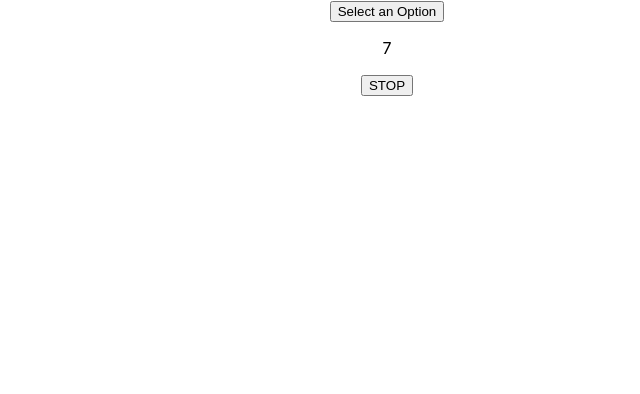
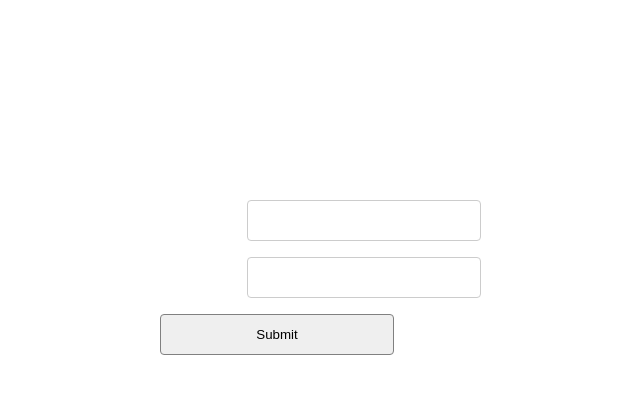
Before and after one commit to Prudhvi-2001/React-, a React (Create React App) app: page / in a window 1280 px wide. Shown: the top 394 px of the page, without its empty margins (253-893 px from the left). Built offline with nearby package versions, Linux system fonts and the light colour scheme.

Commit message:
Added some concepts

```diff
--- a/src/App.js
+++ b/src/App.js
@@ -9,6 +9,12 @@ import ConditionalRendering from './components/ConditionalRendering';
 import UseRefDemo from './components/UseRefDemo';
 import DetailedRef from './components/DetailedRef';
 import UseEffect1 from './components/UseEffect1';
+import FunctionComponentA from './components/FunctionComponentA';
+import ErrorBoundary from './components/ErrorBoundary';
+import TryCatch from './components/TryCatch';
+import FRParent from './components/FRParent';
+import RefForm from './Example/RefForm';
+import Input from './Example/Input';
 export const userContext=createContext();
 function App() {
   return (
@@ -20,8 +26,15 @@ function App() {
       {/* <Form/> */}
       {/* <ConditionalRendering/> */}
       {/* <UseRefDemo/> */}
-      <DetailedRef/>
-      <UseEffect1/>
+      {/* <DetailedRef/>
+      <UseEffect1/> */}
+      {/* <FunctionComponentA/>
+      <ErrorBoundary/>
+      <TryCatch/> */}
+      {/* <FRParent/> */}
+      <RefForm/>
+      {/* <Input/> */}
+      {/* <UseRefDemo/> */}
     </div>
   );
 }
--- /dev/null
+++ b/src/Example/Input.jsx
@@ -0,0 +1,13 @@
+import React ,{createRef,useEffect}from 'react'
+import './ref.css'
+const Input=(props)=>{
+  const {onchange,id,...data}=props;
+  return(
+    <>
+    {/* <input {...data} onchange={onchange}/> */}
+
+
+    </>
+  )
+}
+export default Input
--- /dev/null
+++ b/src/Example/RefForm.jsx
@@ -0,0 +1,47 @@
+import React, { useState } from 'react'
+import Input from './Input'
+import './ref.css'
+function RefForm() {
+    const [values,setValues]=useState({
+        fullname:'',
+        password:'',
+    })
+    const userData=[{
+        id:1,
+        type:'text',
+        name:'username'
+
+     },
+     {
+        id:2,
+        type:'password',
+        name:'password'
+
+     }
+
+
+    ]
+    const onChangeSubmit=(event)=>{
+        setValues({...values,[event.target.name]:event.target.value})
+
+
+    }
+    const clickSubmitHandler=(event)=>{
+        event.preventDefault();
+         console.log(values.password)
+         console.log(values.fullname)
+
+
+    }
+
+  return (
+    <div>
+      <form onSubmit={clickSubmitHandler}>
+       {userData.map((data)=>(<input {...data} key={data.id} value={values[data.name]} onChange={onChangeSubmit}/>))}
+      <input type="submit" value='Submit'/>
+      </form>
+    </div>
+  )
+}
+
+export default RefForm
--- /dev/null
+++ b/src/Example/ref.css
@@ -0,0 +1,35 @@
+form{
+  margin-left: 500px;
+  text-align: center;
+  margin-top: 200px;
+
+  justify-content: center;
+
+}
+input[type=text],input[type="password"] {
+    width: 30%;
+    padding: 12px;
+    border: 1px solid #ccc;
+    border-radius: 4px;
+    box-sizing: border-box;
+    margin-top: 6px;
+    margin-bottom: 16px;
+    resize: vertical;
+    color: black;
+    outline: 0px;
+    display: grid;
+
+  }
+  input[type=submit] {
+    color: black;
+    padding: 12px 20px;
+    border-radius: 4px;
+    cursor: pointer;
+    width: 30%;
+    outline: none;
+    border :1px solid grey;
+    margin-left: -720px;
+  }
+  input[type=submit]:hover{
+    background-color: green;
+  }
--- /dev/null
+++ b/src/components/ErrorBoundary.jsx
@@ -0,0 +1,31 @@
+import React, { Component } from 'react'
+
+export default class ErrorBoundary extends Component {
+    constructor(props) {
+      super(props)
+
+      this.state = {
+         hasError:false,
+      }
+      this.handliClick=this.handleClick.bind(this);
+    }
+    static getDerrivedFromError(error){
+    return {hasError:true};
+
+    }
+    handleClick=()=>{
+        this.setState(prevstate=>({
+            hasError:!prevstate.hasError
+        }))
+    }
+    componentDidCatch(error,errorInfo){
+       console.log(errorInfo);
+    }
+  render() {
+
+    if(this.state.hasError) return (
+    <h1>Something went wrong</h1>
+    )
+    return <button onClick={this.handleClick}>See to submit</button>
+  }
+}
--- /dev/null
+++ b/src/components/FRParent.jsx
@@ -0,0 +1,23 @@
+import React, { Component, createRef } from 'react'
+import ForwardingRef from './ForwardingRef'
+
+ class FRParent extends Component {
+    constructor(props) {
+      super(props)
+
+      this.inputRef=createRef();
+    }
+    clickHandler=()=>{
+        this.inputRef.current.focus()
+    }
+  render() {
+    return (
+      <div>
+        <ForwardingRef ref={this.inputRef} />
+        <button onClick={this.clickHandler}>Focus Input</button>
+      </div>
+    )
+  }
+}
+
+export default FRParent
--- /dev/null
+++ b/src/components/ForwardingRef.jsx
@@ -0,0 +1,17 @@
+import React, { createRef, forwardRef } from 'react'
+
+// function ForwardingRef() {
+//   return (
+//     <div>
+//       <input />
+//     </div>
+//   )
+// }
+const ForwardingRef=forwardRef((props,ref)=>{
+   return(
+    <>
+    <input type='text' ref={ref}/>
+    </>
+   )
+ })
+export default ForwardingRef
--- /dev/null
+++ b/src/components/FunctionComponentA.jsx
@@ -0,0 +1,11 @@
+import React from 'react'
+
+function FunctionComponentA() {
+  return (
+    <div>
+
+    </div>
+  )
+}
+
+export default FunctionComponentA
--- /dev/null
+++ b/src/components/ImportFiles.jsx
@@ -0,0 +1 @@
+//Let's see how to import the function from other fils and use those functions here
--- /dev/null
+++ b/src/components/TryCatch.jsx
@@ -0,0 +1,36 @@
+import React, { Component } from 'react'
+
+export default class TryCatch extends Component {
+    constructor(props) {
+      super(props)
+
+      this.state = {
+         hasError:null
+      }
+      this.clickSubmitHandler=this.clickSubmitHandler.bind(this)
+    }
+    componentDidMount(){
+        console.log("What is this state",+this);
+    }
+    clickSubmitHandler(){
+        try{
+
+
+        }catch(error){
+        this.setState({
+            hasError:error
+        })
+
+        }
+    }
+  render() {
+    if(this.state.hasError){
+        return <h3>Caught an Error</h3>
+    }
+    return (
+    <button onClick={this.clickSubmitHandler}>Try Catch</button>
+
+
+    )
+    }
+}
```
